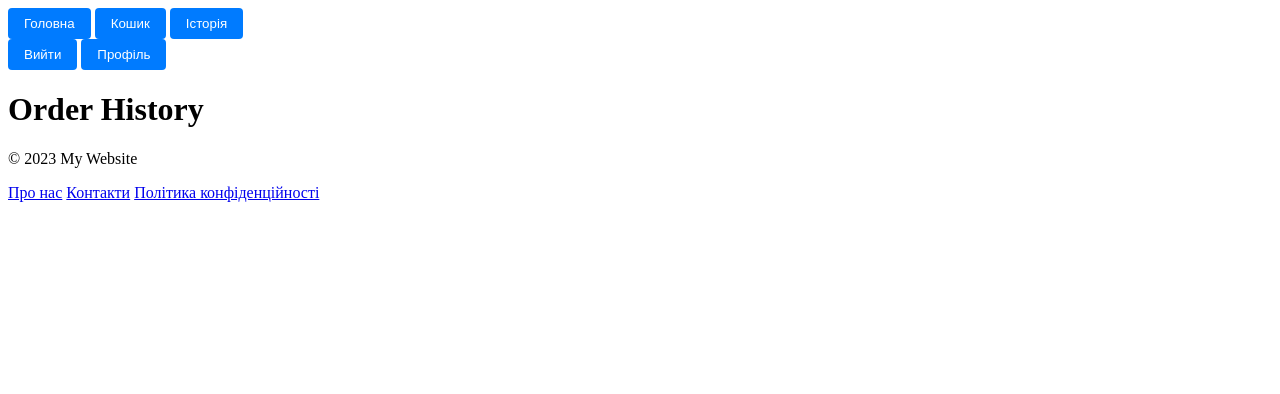
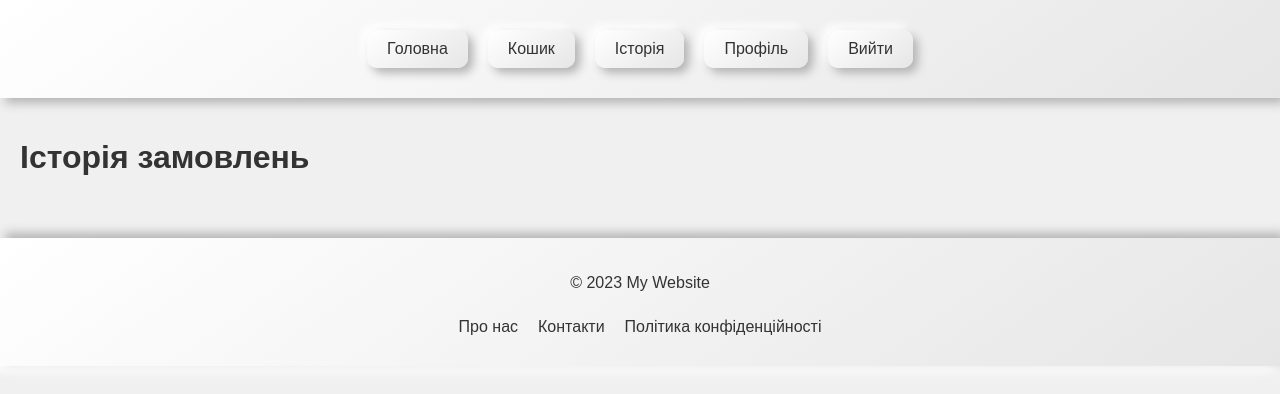
Before and after one commit to DarkStalker-ai/MyRestaurant, a Django app: page /story/order_story/ in a window 1280 px wide. Shown: the top 394 px of the page. Run offline with Django 5.2, Linux system fonts and the light colour scheme; the visitor is signed in with stand-in values (Sample User, id 1); data that the repository does not hold is empty.

Commit message:
improved style.css for project

```diff
--- a/static/css/style.css
+++ b/static/css/style.css
@@ -1,3 +1,10 @@
+body {
+  font-family: "Arial", sans-serif;
+  background-color: #f0f0f0;
+  margin: 0;
+  padding: 0;
+  color: #333;
+}
 .profile-info {
   display: flex;
   align-items: center;
@@ -34,15 +41,64 @@
 }
 
 button {
-        padding: 8px 16px;
+  padding: 10px 20px;
   background-color: #007bff;
   color: white;
   border: none;
-        border-radius: 4px;
+  border-radius: 10px;
   cursor: pointer;
+  font-size: 16px;
+  transition: all 0.3s ease;
+  background: linear-gradient(145deg, #ffffff, #e6e6e6);
+  box-shadow: 5px 5px 10px #b3b3b3, -5px -5px 10px #ffffff;
+}
+
+button:active {
+  box-shadow: inset 5px 5px 10px #b3b3b3, inset -5px -5px 10px #ffffff;
 }
 
 button a {
-        color: white;
+  color: #333;
   text-decoration: none;
 }
+
+header {
+  background: linear-gradient(145deg, #ffffff, #e6e6e6);
+  padding: 20px;
+  text-align: center;
+  box-shadow: 5px 5px 10px #b3b3b3, -5px -5px 10px #ffffff;
+}
+
+nav {
+  display: flex;
+  justify-content: center;
+  gap: 20px;
+  padding: 10px;
+}
+
+main {
+  padding: 20px;
+}
+
+footer {
+  background: linear-gradient(145deg, #ffffff, #e6e6e6);
+  padding: 20px;
+  text-align: center;
+  box-shadow: 5px -5px 10px #b3b3b3, -5px 5px 10px #ffffff;
+  margin-top: 20px;
+}
+
+footer nav {
+  display: flex;
+  justify-content: center;
+  gap: 20px;
+}
+
+footer a {
+  color: #333;
+  text-decoration: none;
+}
+
+footer a:hover {
+  color: #000;
+}
--- a/templates/base.html
+++ b/templates/base.html
@@ -10,18 +10,18 @@
     <header>
         <title></title>
         <nav>
-            <a href="{% url 'menu' %}"><button class="section_button">Головна</button></a>
-            <a href="{% url 'basket_detail' %}"><button>Кошик</button></a>
-            <a href="{% url 'order_story' %}"><button>Історія</button></a>
+            <button class="section_button"><a href="{% url 'menu' %}">Головна</a></button>
+            <button><a href="{% url 'basket_detail' %}">Кошик</a></button>
+            <button><a href="{% url 'order_story' %}">Історія</a></button>
 
+            {% if request.user.is_authenticated %}
+                <button class="section_button"><a href="{% url 'profile' %}">Профіль</a></button>
+                <button class="section_button"><a href="{% url 'logout' %}">Вийти</a></button>
+            {% else %}
+                <button class="section_button"><a href="{% url 'login' %}">Увійти</a></button>
+                <button class="section_button"><a href="{% url 'register' %}">Зареєструватися</a></button>
+            {% endif %}
         </nav>
-        {% if request.user.is_authenticated %}
-            <a href="{% url 'logout' %}"><button class="section_button">Вийти</button></a>
-            <a href="{% url 'profile' %}"><button class="section_button">Профіль</button></a>
-        {% else %}
-            <a href="{% url 'login' %}"><button class="section_button">Увійти</button></a>
-            <a href="{% url 'register' %}"><button class="section_button">Зареєструватися</button></a>
-        {% endif %}
 
         {% block header %}
         {% endblock %}
--- a/templates/menu/dish_details.html
+++ b/templates/menu/dish_details.html
@@ -8,6 +8,6 @@
     <p><strong>Опис:</strong> {{ dish.description }}</p>
     <p><strong>Калорійність:</strong> {{ dish.calories }} ккал</p>
     <p><strong>Ціна:</strong> {{ dish.price }} грн</p>
-    <a href="{% url 'add_to_basket' dish.id %}"><button>Додати до кошика</button></a>
-    <a href="{% url 'dish_list' %}"><button>Назад</button></a>
+    <button><a href="{% url 'add_to_basket' dish.id %}">Додати до кошика</a></button>
+    <button><a href="{% url 'dish_list' %}">Назад</a></button>
 {% endblock %}
--- a/templates/story/basket_detail.html
+++ b/templates/story/basket_detail.html
@@ -10,5 +10,6 @@
         {% endfor %}
     </ul>
     <p>Загальна вартість: {{ total_price }} грн</p>
-    <a href="{% url 'create_order_from_basket' %}"><button>Оформити замовлення</button></a>
+    <button><a href="{% url 'dish_list' %}">Повернутися до меню</a></button>
+    <button><a href="{% url 'create_order_from_basket' %}">Оформити замовлення</a></button>
 {% endblock %}
--- a/templates/story/checkout.html
+++ b/templates/story/checkout.html
@@ -10,6 +10,6 @@
         {{ form.as_p }}
         <p>Загальна вартість: {{ total_price }} грн</p>
 
-        <a href="{% url 'complete_order' order.pk %}"></a><button type="submit">Підтвердити замовлення</button></a>
+        <button type="submit"><a href="{% url 'complete_order' order.pk %}">Підтвердити замовлення</a></button>
     </form>
 {% endblock %}
--- a/templates/story/order_story.html
+++ b/templates/story/order_story.html
@@ -1,10 +1,10 @@
 {% extends "base.html" %}
 
 {% block content %}
-    <h1>Order History</h1>
+    <h1>Історія замовлень</h1>
     <ul>
         {% for order in orders %}
-            <li><a href="{% url 'order_detail' order.id %}">Order #{{ order.id }}</a> - {{ order.created_at }}</li>
+            <li><a href="{% url 'order_detail' order.id %}">Замовлення #{{ order.id }}</a> - {{ order.created_at }}</li>
         {% endfor %}
     </ul>
 {% endblock %}
```
Lines whose indentation alone changed are shown as unchanged.
